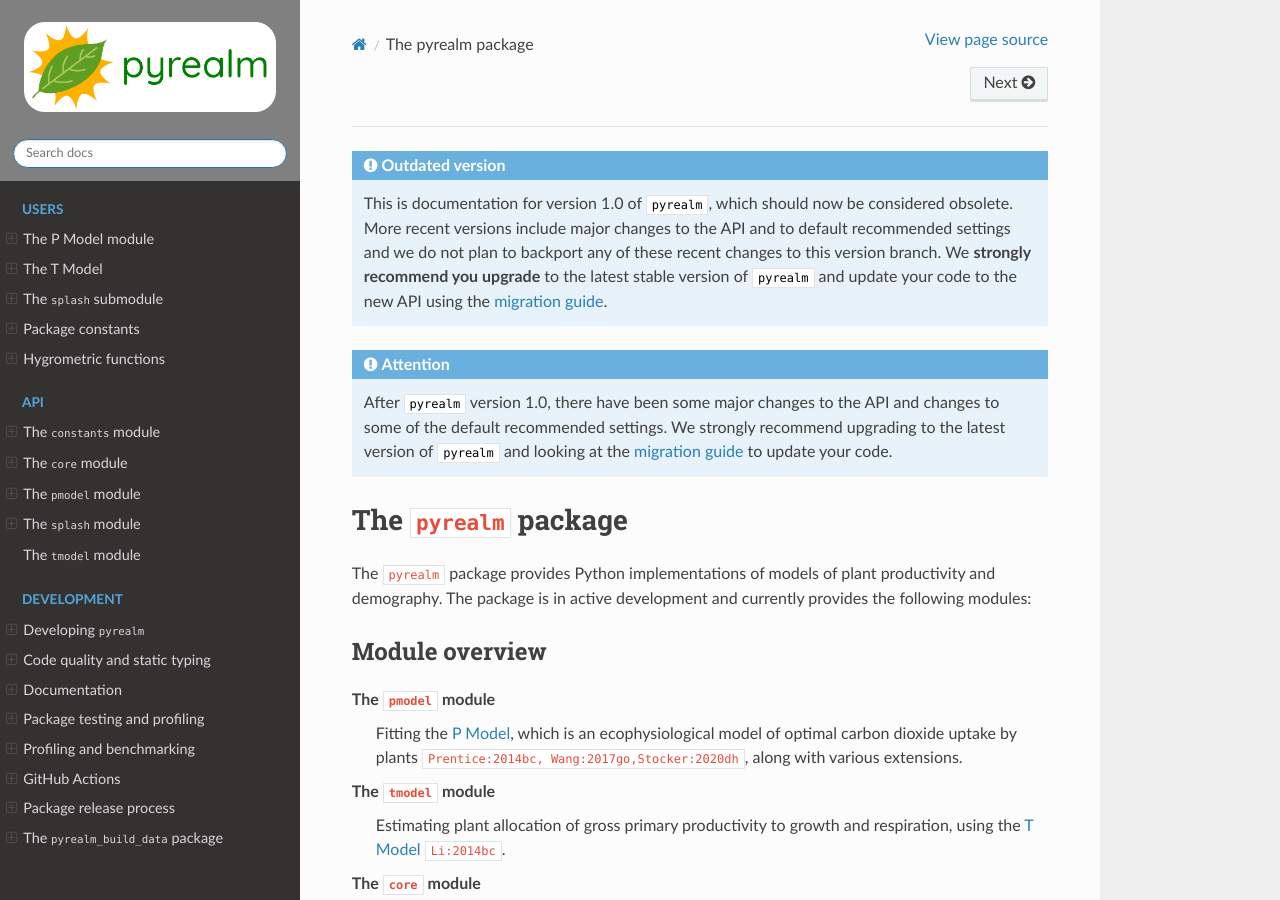
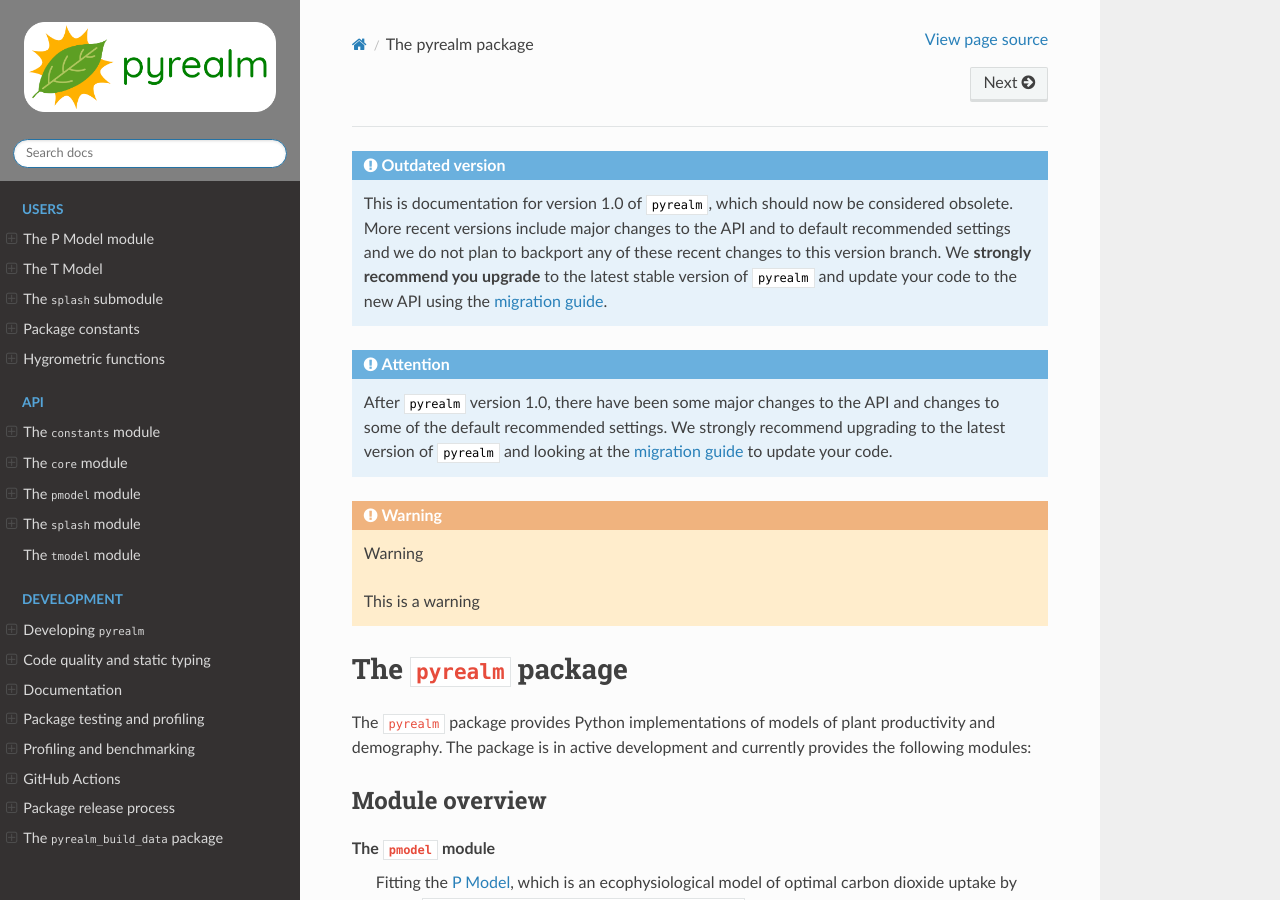
Before and after one commit to ImperialCollegeLondon/pyrealm, a Sphinx documentation site: the page built from docs/source/index.md, in a window 1280 px wide and 900 px high. Built offline with Sphinx 7.4.7 and the Read the Docs theme 3.1.0, drawn with Linux system fonts in a browser that asks for light colours; cross-references to code outside the pages are shown as plain code; the version number is read from the project's files by our own code.

Commit message:
Bumping sphinx-rtd-theme version and testing banner syntax options

```diff
--- a/docs/source/_templates/layout.html
+++ b/docs/source/_templates/layout.html
@@ -30,5 +30,12 @@
 </p>
 </div>
 
+
+<div class="admonition warning">
+<p class="admonition-title">Warning</p>
+<p>Warning</p>
+<p>This is a warning</p>
+</div>
+
 {{ super() }}
 {% endblock %}
--- a/pyproject.toml
+++ b/pyproject.toml
@@ -67,7 +67,7 @@ netcdf4 = "^1.6.3"
 pydocstyle = "^6.1.1"
 sphinx = "^7.0.0"
 sphinx-external-toc = "^1.0.0"
-sphinx-rtd-theme = "^2.0.0"
+sphinx-rtd-theme = "^3.0.0"
 sphinxcontrib-bibtex = "^2.6.1"
 xarray = "^2023.4.0"
 
```
Also changed, not shown: 1 other file.
